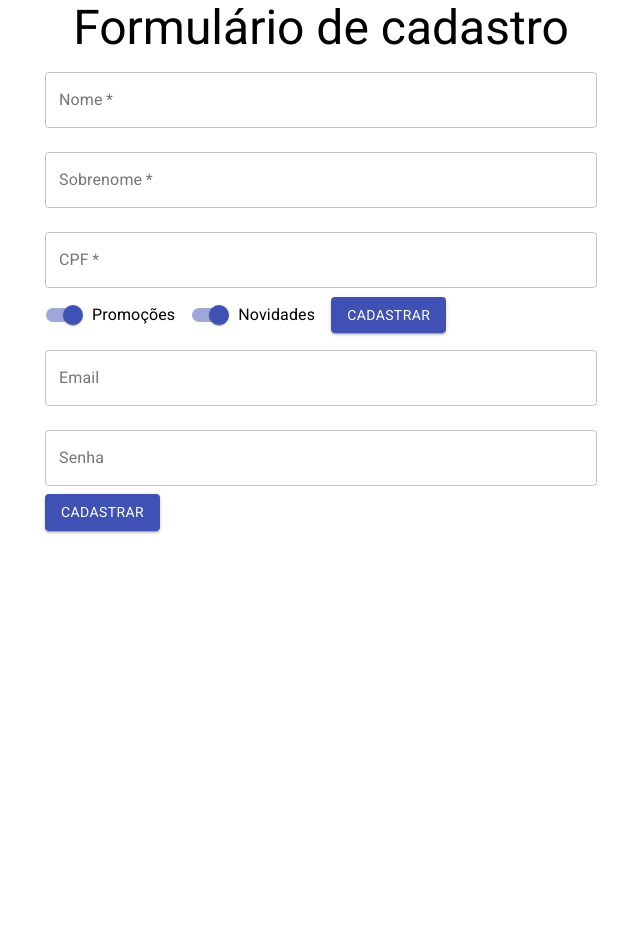
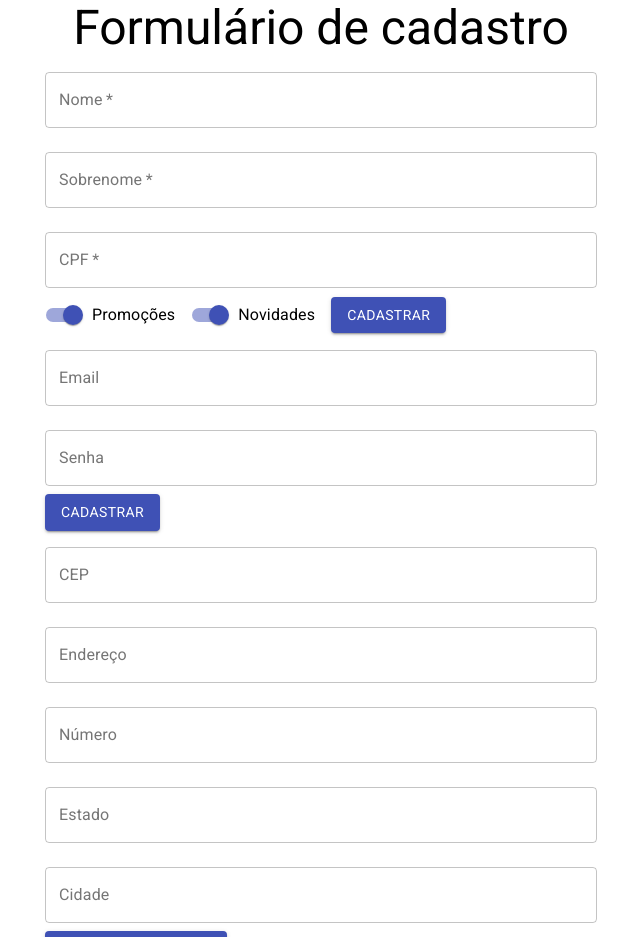
Before and after one commit to TakaGui/alura, a React (Create React App) app in the folder front-end/reactjs/form/: page / in a window 1280 px wide. Shown: the top 937 px of the page, without its empty margins (319-959 px from the left). Before the commit the page ends 800 px from the top, so only its background shows below. Built offline with nearby package versions, Linux system fonts and the light colour scheme.

Commit message:
feat: create forms

```diff
--- a/front-end/reactjs/form/src/App.js
+++ b/front-end/reactjs/form/src/App.js
@@ -10,11 +10,11 @@ import './App.css';
 
 
 function App() {
-  function onSubmitForm(data) {
+  const onSubmitForm = (data) => {
     console.log(data);
   }
 
-  function validCpf(cpf) {
+  const validCpf = (cpf) => {
     if (cpf.length !== 11) {
       return {
         valid: false,
--- /dev/null
+++ b/front-end/reactjs/form/src/components/RegisterForm/AddressData.jsx
@@ -0,0 +1,63 @@
+import {
+  TextField,
+  Button,
+} from '@material-ui/core';
+
+export function AddressData() {
+  return (
+    <form>
+      <TextField
+        id="cep"
+        label="CEP"
+        type="number"
+        variant="outlined"
+        margin="normal"
+        fullWidth
+      />
+
+      <TextField
+        id="address"
+        label="Endereço"
+        type="text"
+        variant="outlined"
+        margin="normal"
+        fullWidth
+      />
+
+      <TextField
+        id="number"
+        label="Número"
+        type="number"
+        variant="outlined"
+        margin="normal"
+        fullWidth
+      />
+
+      <TextField
+        id="state"
+        label="Estado"
+        type="text"
+        variant="outlined"
+        margin="normal"
+        fullWidth
+      />
+
+      <TextField
+        id="city"
+        label="Cidade"
+        type="text"
+        variant="outlined"
+        margin="normal"
+        fullWidth
+      />
+
+      <Button
+        type="submit"
+        variant="contained"
+        color="primary"
+      >
+        Finalizar Cadastro
+      </Button>
+    </form>
+  );
+}
--- a/front-end/reactjs/form/src/components/RegisterForm/index.jsx
+++ b/front-end/reactjs/form/src/components/RegisterForm/index.jsx
@@ -1,5 +1,7 @@
 import { PersonalData } from './PersonalData';
 import { UserData } from './UserData';
+import { AddressData } from './AddressData';
+
 export function RegisterForm({
   onSubmitForm,
   validCpf,
@@ -11,6 +13,7 @@ export function RegisterForm({
         validCpf={validCpf}
       />
       <UserData />
+      <AddressData />
     </>
   );
 }
```
